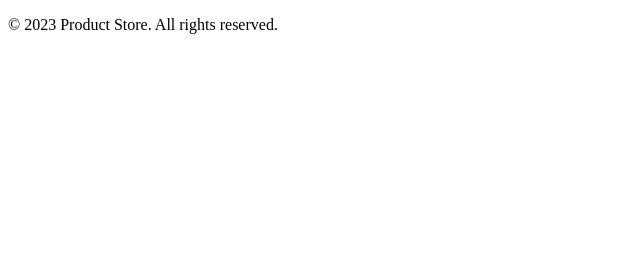
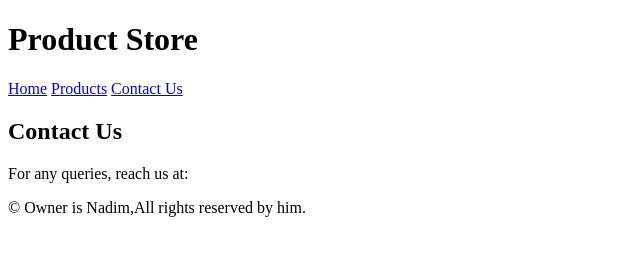
Before and after one commit to neda420/Midterm-project-Mis455, a plain HTML site: page contact.html in a window 1280 px wide. Shown: the whole page, without its empty margins (0-640 px from the left). Drawn offline with Linux system fonts and the light colour scheme.

Commit message:
Update contact file -8

```diff
--- a/contact.html
+++ b/contact.html
@@ -4,12 +4,27 @@
   <meta charset="UTF-8">
   <meta name="viewport" content="width=device-width, initial-scale=1.0">
   <title>Contact Us - Product Store</title>
+
 </head>
 <body>
+  <!-- Md Nadimul Islam, ID: 2222063 -->
+  <header>
+    <div class="navbar">
+      <h1>Product Store</h1>
+      <nav>
+        <a href="index.html">Home</a>
+        <a href="products.html">Products</a>
+        <a href="contact.html">Contact Us</a>
+      </nav>
+    </div>
+  </header>
 
+  <main>
+    <h2>Contact Us</h2>
+    <p>For any queries, reach us at:</p>
 
   <footer>
-    <p>&copy; 2023 Product Store. All rights reserved.</p>
+    <p>&copy; Owner is Nadim,All rights reserved by him.</p>
   </footer>
 </body>
 </html>
```
